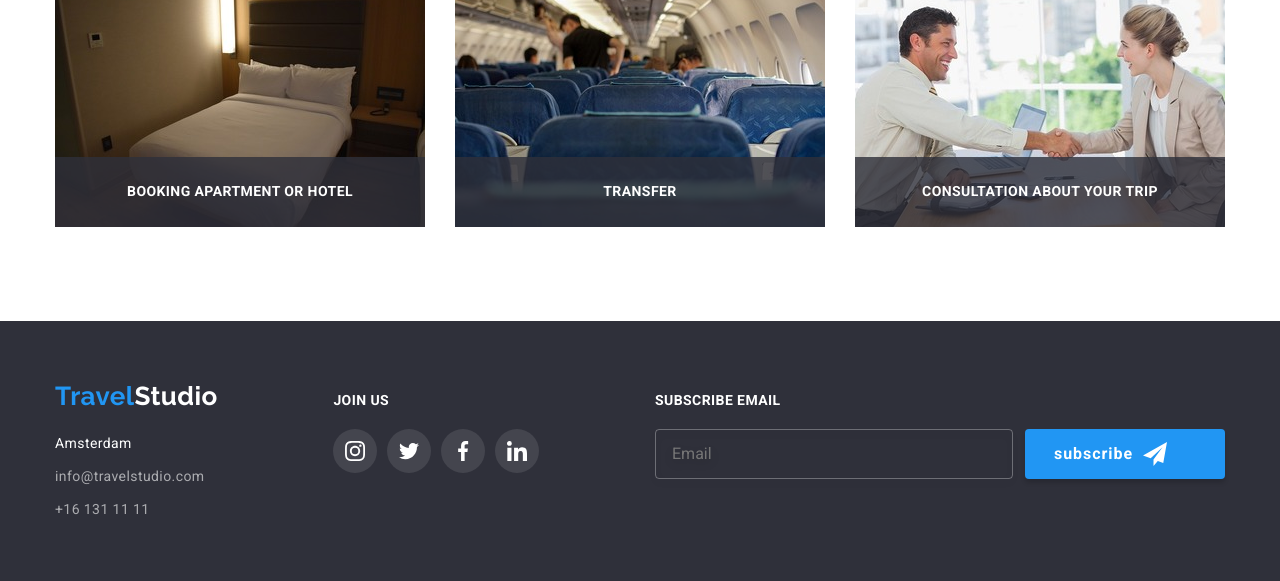
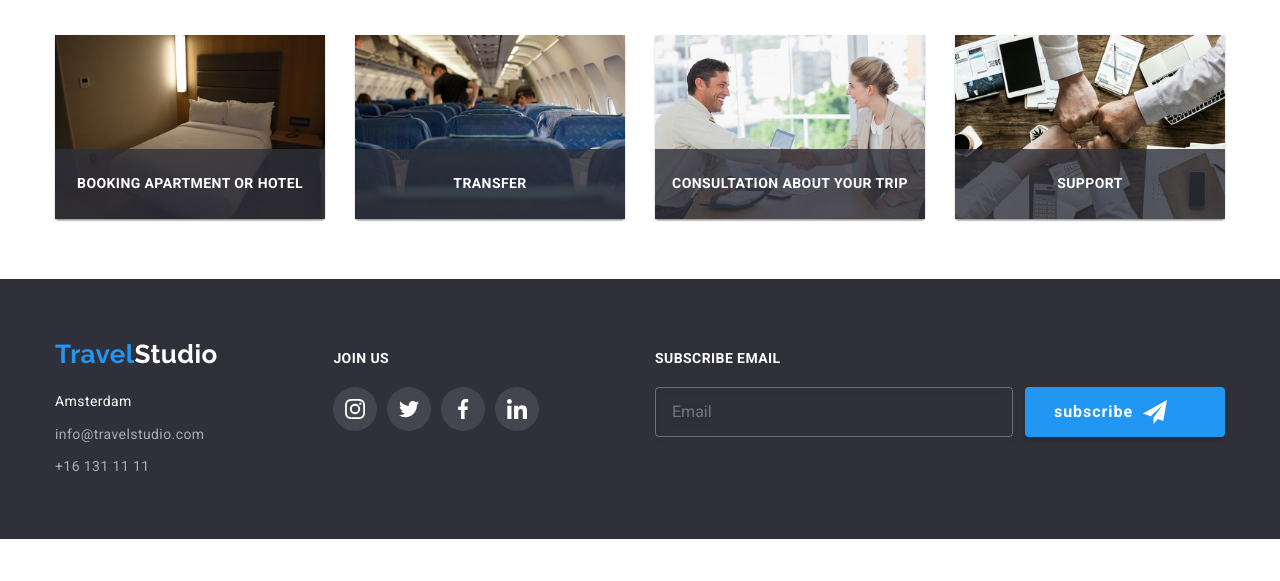
Before and after one commit to evg50/Test_task, a plain HTML site: page index.html in a window 1280 px wide. Shown: the part 717-1298 px from the top of the page. After the commit the page ends 1256 px from the top, so only its background shows below. Drawn offline with nearby package versions, Linux system fonts and the light colour scheme.

Commit message:
maks review

```diff
--- a/css/main.css
+++ b/css/main.css
@@ -630,12 +630,12 @@ body.is-open {
   padding-top: 118px;
   padding-bottom: 118px;
 }
-@media screen and (min-width: 1200px) {
+/* @media screen and (min-width: 1200px) {
   .hero {
     padding-top: 200px;
     padding-bottom: 200px;
   }
-}
+} */
 
 .hero--overlay {
   height: 400px;
@@ -933,30 +933,55 @@ body.modal-open {
     line-height: 1.71;
   }
 }
+
 .section-jobs {
-  display: none;
-  padding-top: 0;
+  padding-top: 60px;
+  padding-bottom: 60px;
 }
-@media screen and (min-width: 1200px) {
-  .section-jobs {
-    display: block;
-    padding-bottom: 94px;
-  }
+@media screen and (min-width: 768px) {
   .section-jobs .section-jobs__list {
     display: flex;
     flex-wrap: wrap;
-    padding: 0;
-    margin: 0;
+    margin-left: calc(-1 * 30px);
+    margin-bottom: -30px;
+  }
+}
+@media screen and (min-width: 1200px) {
+  .section-jobs .section-jobs__list {
     margin-left: calc(-1 * 30px);
   }
-  .section-jobs .section-jobs__item {
-    flex-basis: calc(100% / 3 - 30px);
+}
+.section-jobs__item {
+  background-color: #fff;
+  box-shadow: 0px 1px 3px rgba(0, 0, 0, 0.12), 0px 1px 1px rgba(0, 0, 0, 0.14),
+    0px 2px 1px rgba(0, 0, 0, 0.2);
+  border-radius: 0px 0px 4px 4px;
+}
+@media screen and (max-width: 767px) {
+  .section-jobs__item:not(:last-child) {
+    margin-bottom: 30px;
+  }
+}
+@media screen and (min-width: 768px) {
+  .section-jobs__item {
+    flex-basis: calc(100% / 2 - 30px);
+    margin-left: 30px;
+    margin-bottom: 30px;
+  }
+}
+
+@media screen and (min-width: 1200px) {
+  .section-jobs__item {
+    flex-basis: calc(100% / 4 - 30px);
     margin-left: 30px;
   }
+}
+
 .section-jobs .section-jobs__item--foto-thumb {
   display: inline-block;
   position: relative;
 }
+
 .section-jobs .section-jobs__text {
   display: inline-flex;
   justify-content: center;
@@ -973,7 +998,7 @@ body.modal-open {
   color: #ffffff;
   background: rgba(47, 48, 58, 0.8);
 }
-}
+
 .footer {
   background-color: #2f303a;
   padding-top: 60px;
--- a/index.html
+++ b/index.html
@@ -236,17 +236,25 @@
                 <h2 class="section__title">What are we doing.</h2>
                 <ul class="section-jobs__list list">
                     <li class="section-jobs__item section-jobs__item--foto-thumb"><img
-                            src="./images/bed1.jpg" width="370" height="250" alt="bed">
+                            src="./images/bed1.jpg" width="370"  alt="bed">
                         <p class="section-jobs__text">Booking apartment or hotel</p>
                     </li>
                     <li class="section-jobs__item section-jobs__item--foto-thumb"><img
-                            src="./images/cabin1.jpg" width="370" height="250" alt="cabin aircraft">
+                            src="./images/cabin1.jpg" width="370"  alt="cabin aircraft">
                         <p class="section-jobs__text">Transfer</p>
                     </li>
                     <li class="section-jobs__item section-jobs__item--foto-thumb"><img
-                            src="./images/clients1.jpg" width="370" height="250" alt="two people in the office">
+                            src="./images/clients1.jpg" width="370"  alt="two people in the office">
                         <p class="section-jobs__text">Consultation about your trip</p>
                     </li>
+                    <li class="section-jobs__item section-jobs__item--foto-thumb"><img
+                            src="./images/team1.jpg" width="370"  alt="two people in the office">
+                        <p class="section-jobs__text">Support</p>
+                    </li>
+                    <!-- <li class="section-jobs__item section-jobs__item--foto-thumb"><img
+                            src="./images/team/" width="370"  alt="two people in the office">
+                        <p class="section-jobs__text">Support</p>
+                    </li> -->
 
                 </ul>
             </div>
```
Also changed, not shown: images/team1.jpg (added). Lines whose indentation alone changed are shown as unchanged.
